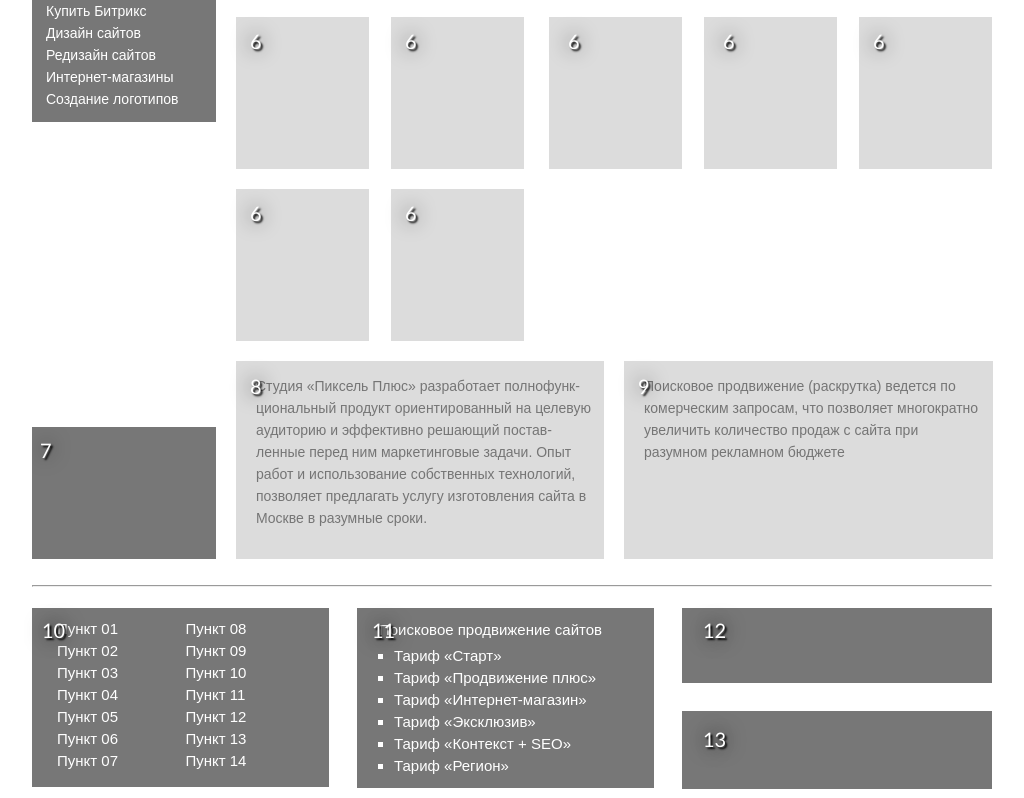
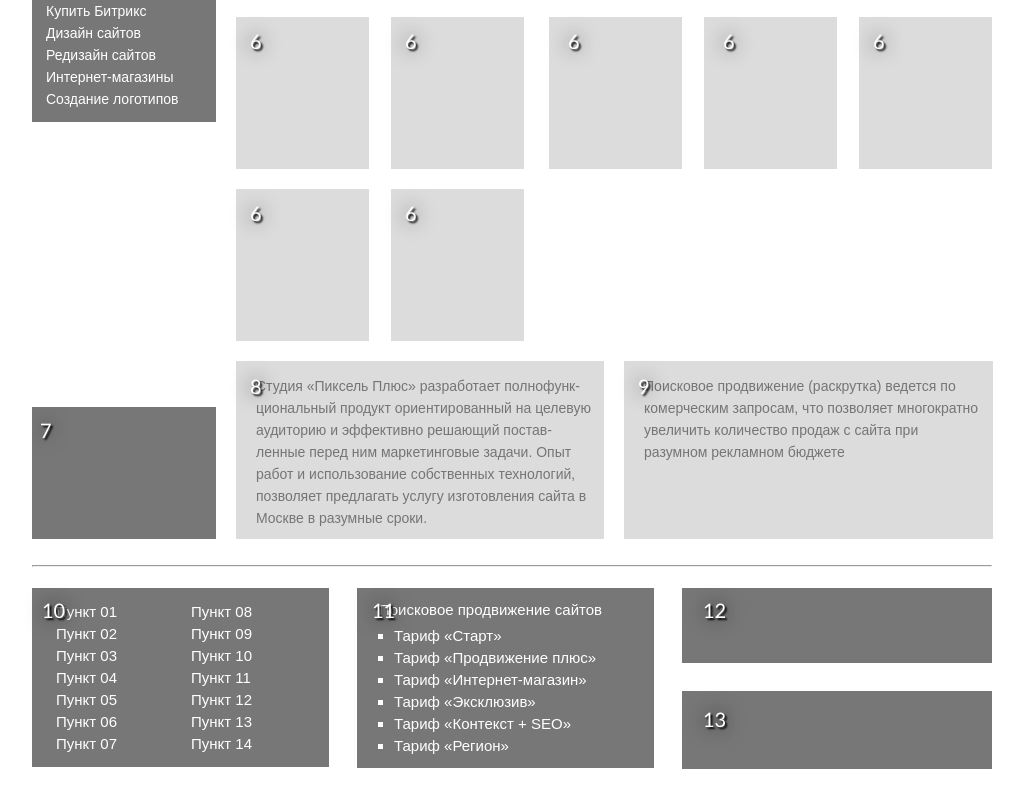
Before and after one commit to ZaikinaEvgeniya/task, a plain HTML site: page index.html in a window 1280 px wide. Shown: the part 385-1183 px from the top of the page, without its empty margins (128-1152 px from the left). Drawn offline with Linux system fonts and the light colour scheme.

Commit message:
transform table to list and some change in style

```diff
--- a/index.html
+++ b/index.html
@@ -3,10 +3,6 @@
 	<head>
 		<title>practice</title>
 		<meta charset="utf-8">
-		<!--
-		<meta http-equiv="Content-Type" content="text/html; charset=utf-8">
-		<meta name="description" content="Test site as in the picture">
-		-->
 		<link rel="stylesheet" href="style.css">
 	</head>
 
@@ -85,26 +81,24 @@
 		<hr id="hr2">
 		<footer>
 			<div class="block10"><span id="span10">10</span>
-				<table>
-					<td id="td1">
-						Пункт 01</br>
-						Пункт 02</br>
-						Пункт 03</br>
-						Пункт 04</br>
-						Пункт 05</br>
-						Пункт 06</br>
-						Пункт 07
-					</td>
-					<td>
-						Пункт 08</br>
-						Пункт 09</br>
-						Пункт 10</br>
-						Пункт 11</br>
-						Пункт 12</br>
-						Пункт 13</br>
-						Пункт 14
-					</td>
-				</table>
+
+				<ul class="col_li">
+						<li>Пункт 01</li>
+						<li>Пункт 02</li>
+						<li>Пункт 03</li>
+						<li>Пункт 04</li>
+						<li>Пункт 05</li>
+						<li>Пункт 06</li>
+						<li>Пункт 07</li>
+
+						<li>Пункт 08</li>
+						<li>Пункт 09</li>
+						<li>Пункт 10</li>
+						<li>Пункт 11</li>
+						<li>Пункт 12</li>
+						<li>Пункт 13</li>
+						<li>Пункт 14</li>
+				</ul>
 			</div>
 			<div class="block11"><span id="span11">11</span>
 				Поисковое продвижение сайтов
--- a/style.css
+++ b/style.css
@@ -214,13 +214,6 @@ margin-left: 22px;
 	overflow: hidden;
 }
 
-table{
-	width: 100%;
-}
-#td1{
-	width: 47%;
-}
-
 
 .block11{
 	height: 169px;
@@ -253,7 +246,6 @@ table{
 	height: 71px;
 }
 
-
 #hr2{
 	margin-top:26px;
 	margin-bottom: 21px;
@@ -276,7 +268,7 @@ table{
  	min-width: 165px;
  	max-width: 165px;
 	padding-top: 14px;
-	padding-bottom: 30px;
+	padding-bottom: 10px;
 	padding-left: 20px;
 	padding-right: 10px;
 	background: #dcdcdc;
@@ -308,9 +300,6 @@ table{
 	overflow: hidden;
 }
 
-#table{
-	display: table;
-}
 
 #b1{
 	margin-left: 20px;
@@ -318,3 +307,18 @@ table{
 #b2{
 	margin-top: 13px;
 }
+
+footer{
+	margin-bottom: 10px;
+	height: 200px;
+}
+
+.col_li{
+	-moz-column-count: 2; /* Firefox */
+	-webkit-column-count: 2; /* Safari and Chrome */
+  column-count: 2;
+  list-style-type: none;
+  padding-left: 2px;
+  padding-right: 18px;
+  margin-top: 6px;
+}
```
